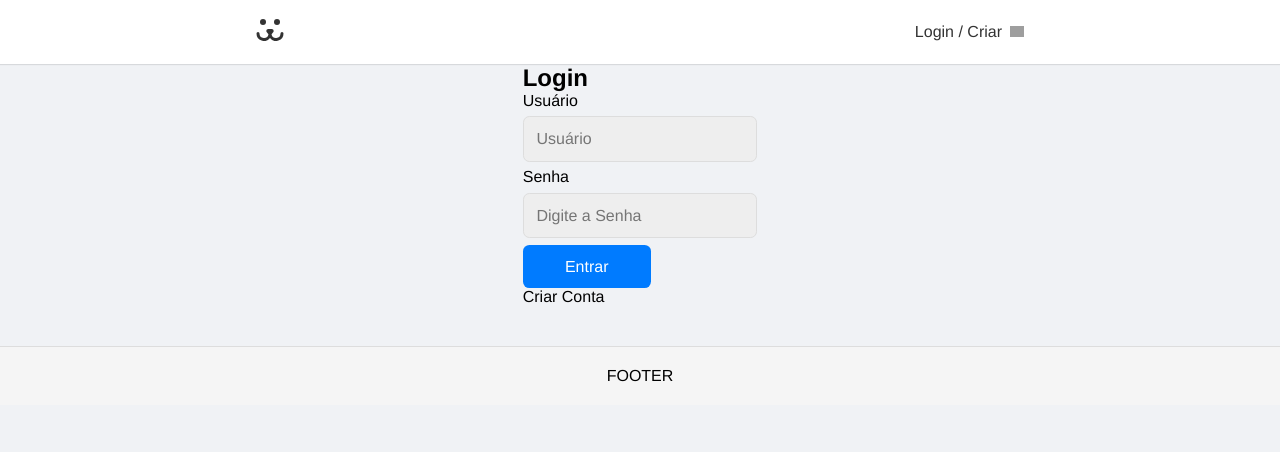
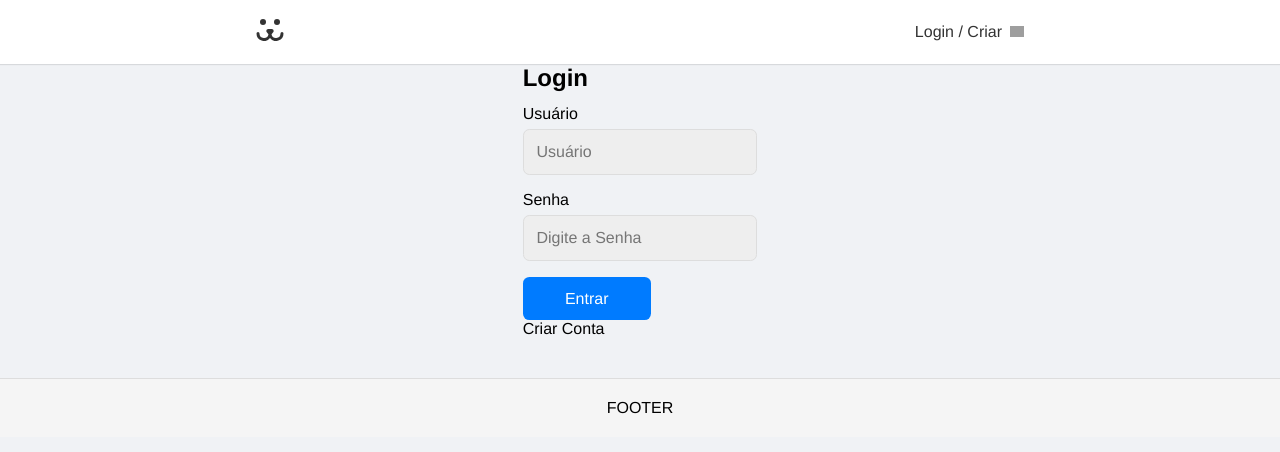
Before and after one commit to Lucasgarcc/dog-social, a React (Vite) app: page /login in a window 1280 px wide. Shown: the top 452 px of the page. Built offline with nearby package versions, Linux system fonts and the light colour scheme; grey boxes are pictures that could not be loaded.

Commit message:
feat: :sparkles: adiciona hook `useForm` de formulário reutilizável com validação

```diff
--- a/src/components/ui/Input/Input.jsx
+++ b/src/components/ui/Input/Input.jsx
@@ -9,7 +9,8 @@ const Input = ({
 	 	value,
 		placeholder,
 		onChange,
-		error
+		error,
+		onBlur
 
 	}) => {
 
@@ -28,10 +29,13 @@ const Input = ({
 				value={value}
 				placeholder={placeholder}
 				onChange={onChange}
+				onBlur={onBlur}
 			/>
-			<span className={styles.error}>
-				{error}
-			</span>
+			{error &&
+				<span className={styles.error}>
+					{error}
+				</span>
+			}
 		</div>
 
 	)
--- a/src/components/ui/Input/Input.module.css
+++ b/src/components/ui/Input/Input.module.css
@@ -1,7 +1,9 @@
 .wrapper {
+    margin: .8rem 0;
     display: flex;
     flex-direction: column;
     gap: .4rem;
+    margin-bottom: 1rem;
 }
 
 .input	{
@@ -19,5 +21,11 @@
 .input:hover {
     outline: none;
     border-color: var(--color-primary-focus);
+}
 
+.error {
+    color: var(--color-danger);
+    font-size: .795rem;
+    margin-top: .2rem;
+    max-width: 40ch;
 }
--- /dev/null
+++ b/src/hooks/useForm/useForm.jsx
@@ -0,0 +1,113 @@
+import React from 'react'
+
+/**
+ * @description Definição dos tipos de validação disponíveis
+ */
+const types = {
+  email: {
+    name: 'email',
+    regex: /^[a-zA-Z0-9.!#$%&'*+/=?^_`{|}~-]+@[a-zA-Z0-9](?:[a-zA-Z0-9-]{0,61}[a-zA-Z0-9])?(?:\.[a-zA-Z0-9](?:[a-zA-Z0-9-]{0,61}[a-zA-Z0-9])?)*$/,
+    message: 'Preencha um email válido.'
+  },
+  password: {
+    name: 'senha',
+    regex: /^(?=.*[A-Za-z])(?=.*\d)[A-Za-z\d]{8,}$/,
+    message: 'A senha deve ter no mínimo 8 caracteres, incluindo letras e números.'
+  }
+}
+
+const useForm = (schema) => {
+
+    /**
+     * @description para armazenar os valores dos campos do formulário
+     */
+    const [values, setValues] = React.useState(
+
+      Object.keys(schema).reduce((acc, key) => {
+        acc[key] = '';
+        return acc;
+      }, {})
+
+    );
+    const [error, setError] = React.useState({});
+
+    /**
+     * @description Função para atualizar o state conforme o usuário digita
+     * @param {target}
+    */
+    const onChange = ({target}) => {
+
+      const { name, value } = target;
+
+      setValues((prev) => ({
+        ...prev,
+        [ name ]: value,
+      }));
+    }
+
+      /**
+       *  @description Função para validar o campo conforme o tipo definido
+       * @param {value}
+       */
+      const validate = (name, value) => {
+
+        const type = schema[name];
+
+        if (type === false)  return true;
+
+        if (value.length === 0) {
+
+            setError((e) => ({ ...e, [name]: `Preencha o campo ${types[type] ? types[type].name : ''}` }));
+            return false;
+        }
+        else if (types[type] &&
+          !types[type].regex.test(value)) {
+
+            setError((e) => ({ ...e, [name]: types[type].message }));
+            return false;
+        }
+        else {
+            setError((e) => ({ ...e, [name]: null }));
+            return true;
+        }
+
+      }
+
+      /**
+       * @description Função para validar todos os campos
+       * @returns
+       */
+      const valideteAll = () => {
+
+        return Object.keys(values).every((name) => {
+           return validate(name, values[name]);
+        })
+
+      }
+
+      /**
+       * @description Mapeia os campos para facilitar o uso nos componentes
+       * @return {acc}
+       *
+       */
+      const fields = Object.keys(values).reduce((acc, name) =>  {
+
+          acc[name] = {
+            name,
+            value: values[name],
+            onChange,
+            validate: () => validate(name, values[name]),
+            onBlur: () => validate(name, values[name]),
+            error: error[name]
+          }
+          return acc;
+      }, {});
+
+    return {
+        ...fields,
+        values,
+        valideteAll,
+    }
+}
+
+export default useForm;
--- a/src/pages/Login/LoginForm/LoginForm.jsx
+++ b/src/pages/Login/LoginForm/LoginForm.jsx
@@ -1,44 +1,39 @@
-import React from 'react'
+import React, { use } from 'react'
 import styles from './LoginForm.module.css';
 import { Link } from 'react-router-dom';
 import Input from '../../../components/ui/Input/Input.jsx';
 import Button from '../../../components/ui/Button/Button.jsx';
+import  useForm from '../../../hooks/useForm/useForm.jsx';
 
 const LoginForm = () => {
 
     /**
-     * State para armazenar os dados do formulário
+     * @description  para armazenar os dados do formulário
      */
-    const [data, setData] = React.useState({
-        username: '',
-        password: ''
+    const fields = useForm({
+        username: 'email',
+        password: 'password'
     });
 
     /**
-     * State para armazenar o token recebido após o login
-     */
-    const [error, setError] = React.useState(null);
-
-
-
-    /**
-     * Função para lidar com o envio do formulário
+     * @description Função para lidar com o envio do formulário
      * @param {e}
      */
     const handleSubmit = (e) => {
 
         e.preventDefault();
 
+        if (!fields.valideteAll()) return;
+
         const URL = 'https://dogsapi.origamid.dev/json/jwt-auth/v1/token';
 
-        console.log({ ...data });
 
-        fetch(URL, {
+       fetch(URL, {
             method: 'POST',
             headers: {
                 'Content-Type': 'application/json',
             },
-            body: JSON.stringify(data)
+            body: JSON.stringify(fields.values)
         })
             .then(resp => {
 
@@ -60,21 +55,6 @@ const LoginForm = () => {
             });
     };
 
-    /**
-     * Função para atualizar o state conforme o usuário digita
-     * @param {e}
-     */
-    const handleChange = (e) => {
-
-        e.preventDefault();
-
-        const { name, value } = e.target;
-        setData({
-            ...data, // Mantém o que já estava lá
-            [ name ]: value // Atualiza apenas o campo que mudou
-        });
-    }
-
     return (
         <section className={styles.loginForm}>
 
@@ -85,19 +65,17 @@ const LoginForm = () => {
                     id={'username'}
                     label={'Usuário'}
                     name={'username'}
-                    type={'text'}
-                    value={data.username}
+                    type="text"
                     placeholder={'Usuário'}
-                    onChange={handleChange}
+                    {...fields.username}
                 />
                 <Input
                     id={'password'}
                     label={'Senha'}
                     name={'password'}
-                    type={'text'}
-                    value={data.password}
+                    type="password"
                     placeholder={'Digite a Senha'}
-                    onChange={handleChange}
+                    {...fields.password}
                 />
 
                 <Button
@@ -109,8 +87,6 @@ const LoginForm = () => {
 
             <Link to="/login/create"> Criar Conta</Link>
 
-            {error && <p>{error}</p>}
-
         </section>
     )
 }
```
